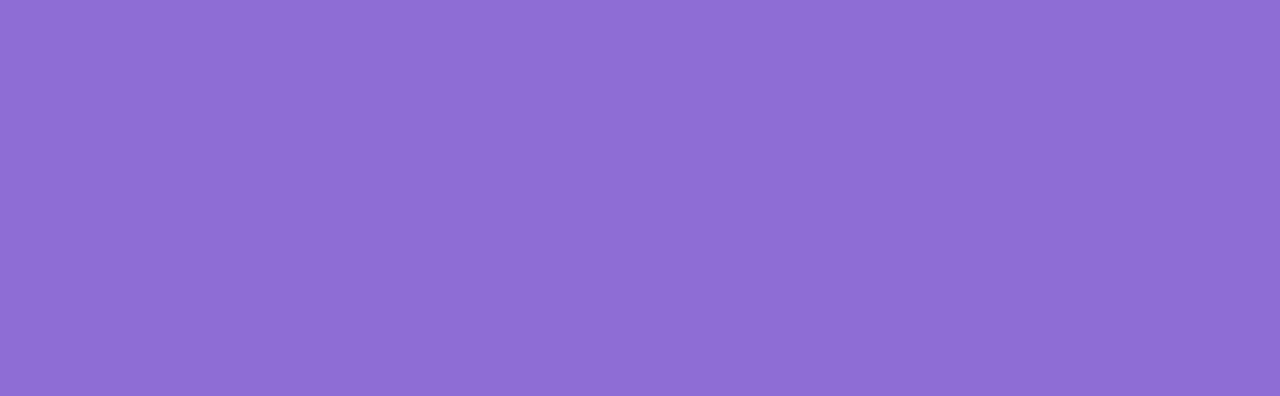
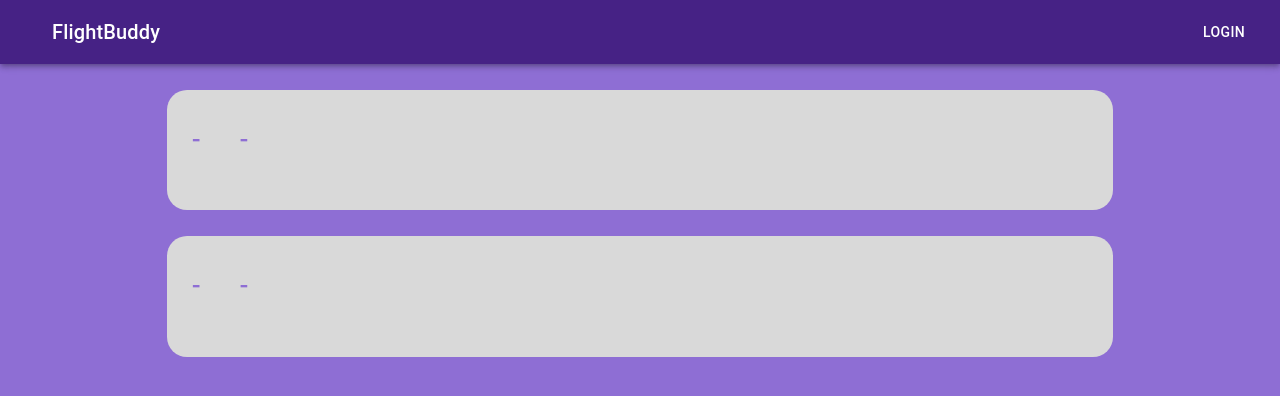
Before and after one commit to omer117/FlightBuddy, a React (Create React App) app: page /lastResult in a window 1280 px wide. Before the commit this address had no page. Shown: the top 396 px of the page. Built offline with nearby package versions, Linux system fonts and the light colour scheme.

Commit message:
finished algorythem

```diff
--- a/src/Components/ResultComponent/resultComponent.jsx
+++ b/src/Components/ResultComponent/resultComponent.jsx
@@ -1,69 +1,42 @@
 import { Button } from "@mui/material";
 import "./resultComponent.scss";
+import { Navigate } from "react-router-dom";
 
 export default function ResultComponent(props) {
-  function clickHandler(){
+  function clickHandler() {
+    props.setter(props.resultData);
   }
+
   return (
-    <div className="field">
+    <div onClick={clickHandler} className="field">
       <div className="mainResultDiv">
         <div className="infoDiv">
           <div className="arrivalInfo">
             <div className="arrivalLocation">
               <h2 className="airportHeader">
-                {props.resultData.arrivalAirport.code}-
-                {props.resultData.arrivalAirport.city}
+                {props.resultData.arr_code}-{props.resultData.arr_airport_name}
               </h2>
-              <p className="airportName">
-                {props.resultData.arrivalAirport.label}
-              </p>
-              <p className="airportCountry">
-                {props.resultData.arrivalAirport.country.label}
-              </p>
-              <p className="timeOfDepartureDate">22-09-2023</p>
-              <p className="timeOfDeparture">11:00</p>
+              <p className="airportCountry">{props.resultData.arr_country}</p>
+              <p className="timeOfDepartureDate">{props.resultData.arr_time}</p>
+              <p className="timeOfDeparture">{props.resultData.arr_hour}</p>
             </div>
           </div>
           <div className="midInfoDiv">
-            <div className="Duration">{props.resultData.duration.text}</div>
-            <div className="flightCodes">{props.resultData.path[0]}</div>
-            <div className="stopsInfo">
-              <p>
-                {props.resultData.stops}-
-                {props.resultData.stopSummary.stopDuration}
-              </p>
-              <p>{props.resultData.stopSummary.airport}</p>
-            </div>
+            <div className="Duration">{props.resultData.duration_hours}</div>
+            <div className="flightCodes">{props.resultData.flight_number}</div>
           </div>
           <div className="departureInfo">
             <div className="departureLocation">
               <h2 className="airportHeader">
-                {props.resultData.departureAirport.code}-
-                {props.resultData.departureAirport.city}
+                {props.resultData.arr_code}-{props.resultData.dep_airport_name}
               </h2>
-              <p className="airportName">
-                {props.resultData.departureAirport.label}
-              </p>
-              <p className="airportCountry">
-                {props.resultData.departureAirport.country.label}
-              </p>
-              <p className="timeOfDepartureDate">22-09-2023</p>
-              <p className="timeOfDeparture">11:00</p>
+              <p className="airportCountry">{props.resultData.dep_country}</p>
+              <p className="timeOfDepartureDate">{props.resultData.dep_time}</p>
+              <p className="timeOfDeparture">{props.resultData.dep_hour}</p>
             </div>
           </div>
         </div>
       </div>
-      <div>
-      </div>
-      <div className="pricingDiv">
-        <div className="header">
-          <div>{props.resultData.flight_name}</div>
-        </div>
-        <div className="priceDiv">
-          {props.resultData.totals.total} {props.resultData.currency}
-        </div>
-        <div><Button onClick={clickHandler()}>choose me!</Button></div>
-      </div>
     </div>
   );
 }
--- a/src/Components/ResultComponent/resultComponent.scss
+++ b/src/Components/ResultComponent/resultComponent.scss
@@ -21,9 +21,8 @@
     border-radius: 20px;
     background: #d9d9d9;
     margin: auto;
-    padding: 1%;
+    padding: 2%;
     width: 73%;
-    height: 40vh;
     display: flex;
     flex-direction: column;
 
@@ -31,7 +30,7 @@
         display: flex;
 
         .midInfoDiv {
-            padding: 3% 0 3% 0;
+            padding: 3% 2%;
             margin-top: 2%;
             display: flex;
             flex-direction: column;
--- a/src/Components/appComponent/App.js
+++ b/src/Components/appComponent/App.js
@@ -3,10 +3,11 @@ import RegisterPage from '../../Pages/Auth/RegisterPage/RegisterPage';
 import LogInPage from '../../Pages/Auth/LogInPage/LogInPage';
 import SearchPage from '../../Pages/searchPage/Search';
 import { Routes, Route } from 'react-router-dom'
-import { useState } from 'react';
+import { useEffect, useState } from 'react';
 import ResultPage from '../../Pages/resultPage/ResultPage';
 import NextResultPage from '../../Pages/nextResultPage/nestResultPage';
 import LastResultPage from '../../Pages/lastResultsPage/lastResultPage';
+import NavbarComponent from '../navBarComponent/navBarComponent';
 
 
 export function App() {
@@ -16,17 +17,24 @@ export function App() {
   );
   const [secondChosenAirportsDataList, setSecondChosenFlightDataList] =
     useState({});
+  const [chosenFlight, setChosenFlight] = useState([])
+
+
+  useEffect(() => {
+    let arr = [firstChosenAirportsDataList, secondChosenAirportsDataList]
+    setChosenFlight(arr)
+  }, [secondChosenAirportsDataList])
 
   return (
     <>
-
+    <NavbarComponent/>
       <Routes>
         <Route path="/nextResult/:Orig" element={<NextResultPage setter={setSecondChosenFlightDataList} data={chosenAirportsDataList} />} />
-        <Route path="/lastResult/:Orig" element={<LastResultPage data={[secondChosenAirportsDataList, firstChosenAirportsDataList]} />} />
+        <Route path="/lastResult" element={<LastResultPage data={chosenFlight} />} />
         <Route path="/Register" element={<RegisterPage />} />
         <Route path="/LogIn" element={<LogInPage />} />
         <Route path="/result/:Orig" element=
-          {<ResultPage data={chosenAirportsDataList} setter={setFirstChosenFlightDataList}/>} />
+          {<ResultPage data={chosenAirportsDataList} setter={setFirstChosenFlightDataList} />} />
         <Route path="/" element={<SearchPage setterFunction={setChosenAirportsDataList} />} />
       </Routes>
     </>
--- /dev/null
+++ b/src/Components/navBarComponent/navBarComponent.jsx
@@ -0,0 +1,30 @@
+import * as React from "react";
+import './navBarComponent.scss'
+import AppBar from "@mui/material/AppBar";
+import Box from "@mui/material/Box";
+import Toolbar from "@mui/material/Toolbar";
+import Typography from "@mui/material/Typography";
+import Button from "@mui/material/Button";
+import IconButton from "@mui/material/IconButton";
+
+export default function NavbarComponent() {
+  return (
+    <Box sx={{ flexGrow: 1 }}>
+      <AppBar className="navBarMainDiv" position="static">
+        <Toolbar>
+          <IconButton
+            size="large"
+            edge="start"
+            color="inherit"
+            aria-label="menu"
+            sx={{ mr: 2 }}
+          ></IconButton>
+          <Typography variant="h6" component="div" sx={{ flexGrow: 1 }}>
+            FlightBuddy
+          </Typography>
+          <Button color="inherit">Login</Button>
+        </Toolbar>
+      </AppBar>
+    </Box>
+  );
+}
--- /dev/null
+++ b/src/Components/navBarComponent/navBarComponent.scss
@@ -0,0 +1,3 @@
+.navBarMainDiv {
+    background-color: #462285 !important;
+}
--- a/src/Pages/lastResultsPage/lastResultPage.jsx
+++ b/src/Pages/lastResultsPage/lastResultPage.jsx
@@ -1,7 +1,14 @@
+import ResultComponent from "../../components/ResultComponent/resultComponent";
+
 export default function LastResultPage(props) {
-  console.log(props);
+  console.log(props.data);
 
-  return( <>
+  const chosenFlights = props.data;
+  const chosenFlightsJSX = chosenFlights.map((flight) => {
+    return <ResultComponent resultData={flight} />;
+  });
 
-  </>);
+  return <>
+  {chosenFlightsJSX.length > 0 ? chosenFlightsJSX : <></>}
+  </>;
 }
--- a/src/Pages/nextResultPage/nestResultPage.jsx
+++ b/src/Pages/nextResultPage/nestResultPage.jsx
@@ -1,8 +1,7 @@
 import { useEffect, useState } from "react";
-
 import axios from "axios";
 import ResultComponent from "../../components/ResultComponent/resultComponent";
-import { useParams } from "react-router-dom";
+import { useParams,Link } from "react-router-dom";
 
 export default function NextResultPage(props) {
   const [secondResults, secondAirportResult] = useState([]); //results jsx array of objects
@@ -13,42 +12,36 @@ export default function NextResultPage(props) {
   console.log(props);
 
   useEffect(() => {
-    const setter = async () => {
-      await axios
-        .post("http://localhost:3004/getResultForAlgo", {
-          //   from: secondAirportFrom,
-          //   to: AirportTo,
-          //   date: departureDate,
+    async function OrigSetter(from, to) {
+      axios
+        .post("http://localhost:3004/flightsAPI/getChosenAirportsFlights", {
+          airportFrom: from,
+          airportTarget: to,
         })
-        .then(async (response) => {
-          if (response.data.status === 200) {
-            console.log("success");
-            secondAirportResult(response.data[1]);
-          } else if (response.data.status === 429) {
-            await axios
-              .get("http://localhost:3004/resultForTesting")
-              .then((response) => {
-                secondAirportResult(response.data);
-              });
-          }
-        })
-        .catch((err) => {
-          console.log(err);
+        .then((response) => {
+          secondAirportResult(response.data);
         });
-    };
-  }, []);
+    }
+    OrigSetter(props.data[1], Orig);
+  }, [Orig]);
 
   useEffect(() => {
     let secondResultsJSX = secondResults?.map((result) => {
       return (
         <ResultComponent
           resultData={result}
-          secondFlightSetter={props.setter}
+          setter={props.setter}
         />
       );
     });
     setSecondResultjsx(secondResultsJSX);
   }, [props.setter, secondResults]);
 
-  return <>{secondResultsJsx}</>;
+  return (
+    <>
+      <div>{secondResultsJsx}
+      </div>
+      <div><Link to={'/lastResult'}>Let's sum it up </Link></div>
+    </>
+  );
 }
--- a/src/Pages/searchPage/Search.jsx
+++ b/src/Pages/searchPage/Search.jsx
@@ -45,7 +45,7 @@ export default function SearchPage(props) {
 
   useEffect(() => {
     axios
-      .get("http://localhost:3004/getAirports")
+      .get("http://localhost:3004/flightsAPI/getAirports")
       .then((response) => {
         let data = response.data.airports;
         let newAirportsArr = [];
@@ -97,7 +97,7 @@ export default function SearchPage(props) {
     // using a function because you cannot async a useEffect function callback in react
     async function setter() {
       await axios
-        .post("http://localhost:3004/getAirportsData", {
+        .post("http://localhost:3004/flightsAPI/useAirportAlgo", {
           firstAirport: chosenData[0],
           secondAirport: chosenData[1],
         })
@@ -114,7 +114,7 @@ export default function SearchPage(props) {
       let tempArr = [];
       for (let i = 0; i < listOfAirports.length; i++) {
         await axios
-          .post("http://localhost:3004/getAllChosenAirportsInfo", {
+          .post("http://localhost:3004/flightsAPI/getChosenAirportData", {
             targetAirport: listOfAirports[i].arr_code,
           })
           .then((response) => {
```
Also changed, not shown: src/Pages/resultPage/ResultPage.jsx (+15 -33 lines).
